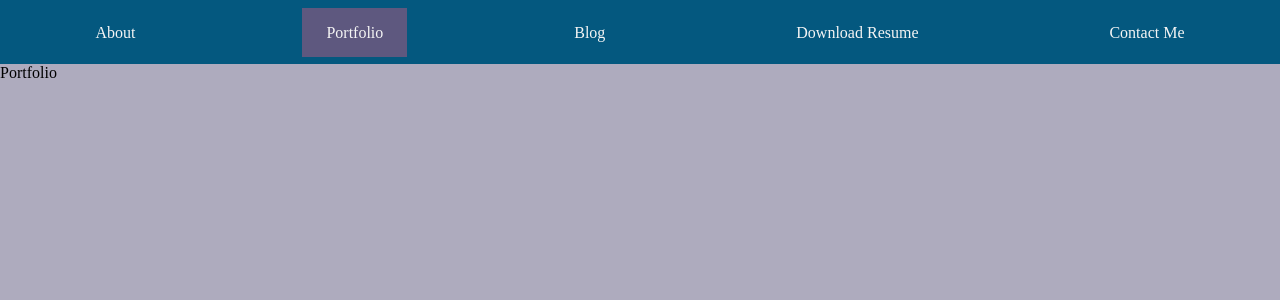
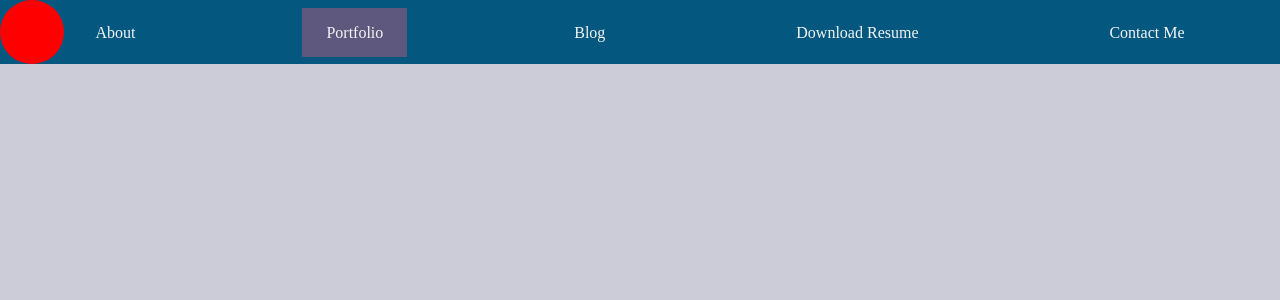
Before and after one commit to StevenDRiggs/my-website, a React (Create React App) app in the folder frontend/: page /portfolio in a window 1280 px wide. Shown: the top 300 px of the page. Built offline with nearby package versions, Linux system fonts and the light colour scheme.

Commit message:
added logo placeholder with link to home

```diff
--- a/frontend/src/App.css
+++ b/frontend/src/App.css
@@ -23,3 +23,11 @@ div.secret-div-true {
     width: 100%;
     height: 30%;
 }
+
+
+#logo {
+  width: 4rem;
+  position: fixed;
+  top: 0;
+  left: 0;
+}
--- a/frontend/src/App.js
+++ b/frontend/src/App.js
@@ -3,6 +3,7 @@ import {
   BrowserRouter as Router,
   Route,
   Switch,
+  Link,
 } from 'react-router-dom'
 
 import Portfolio from './containers/Portfolio'
@@ -13,6 +14,8 @@ import Contact from './forms/Contact'
 import Home from './components/Home'
 import Login from './forms/Login'
 import NavBar from './containers/NavBar'
+
+import { ReactComponent as Logo } from './images/logo.svg'
 
 import './App.css';
 
@@ -80,6 +83,9 @@ class App extends Component {
         </div>
         <Router>
           <NavBar />
+          <Link to='/'>
+            <Logo id='logo' />
+          </Link>
           {first && second && third
             ?
               <Login />
--- a/frontend/src/components/About.js
+++ b/frontend/src/components/About.js
@@ -1,7 +1,6 @@
 const About = () => {
   return (
     <div>
-      About
     </div>
   )
 }
--- a/frontend/src/components/Home.js
+++ b/frontend/src/components/Home.js
@@ -1,7 +1,6 @@
 const Home = () => {
   return (
     <div>
-      Home
     </div>
   )
 }
--- a/frontend/src/components/Resumes.js
+++ b/frontend/src/components/Resumes.js
@@ -1,7 +1,6 @@
 const Resumes = () => {
   return (
     <div>
-      Resumes
     </div>
   )
 }
--- a/frontend/src/containers/Blog.js
+++ b/frontend/src/containers/Blog.js
@@ -1,7 +1,6 @@
 const Blog = () => {
   return (
     <div>
-      Blog
     </div>
   )
 }
--- a/frontend/src/containers/NavBar.css
+++ b/frontend/src/containers/NavBar.css
@@ -11,7 +11,6 @@ div.navbar ul {
   list-style-type: none;
   display: flex;
   justify-content: space-around;
-  align-content: center;
 }
 
 .navlink {
--- a/frontend/src/containers/NavBar.js
+++ b/frontend/src/containers/NavBar.js
@@ -1,10 +1,4 @@
 import { NavLink } from 'react-router-dom'
-
-import Portfolio from './Portfolio'
-import About from '../components/About'
-import Blog from './Blog'
-import Resumes from '../components/Resumes'
-import Contact from '../forms/Contact'
 
 import './NavBar.css'
 
--- a/frontend/src/containers/Portfolio.js
+++ b/frontend/src/containers/Portfolio.js
@@ -1,7 +1,6 @@
 const Portfolio = () => {
   return (
     <div>
-      Portfolio
     </div>
   )
 }
--- a/frontend/src/forms/Contact.js
+++ b/frontend/src/forms/Contact.js
@@ -1,7 +1,6 @@
 const Contact = () => {
   return (
     <div>
-      Contact
     </div>
   )
 }
--- a/frontend/src/forms/Login.js
+++ b/frontend/src/forms/Login.js
@@ -1,7 +1,6 @@
 const Login = () => {
   return (
     <div>
-      Login
     </div>
   )
 }
--- a/frontend/src/index.css
+++ b/frontend/src/index.css
@@ -5,5 +5,5 @@
 }
 
 html {
-  background-color: rgba(94, 88, 127, 0.5);
+  background-color: rgba(84, 88, 127, 0.3);
 }
```
Also changed, not shown: frontend/src/images/logo.svg (added), 1 other file (tests, documents, lock files or other folders).
